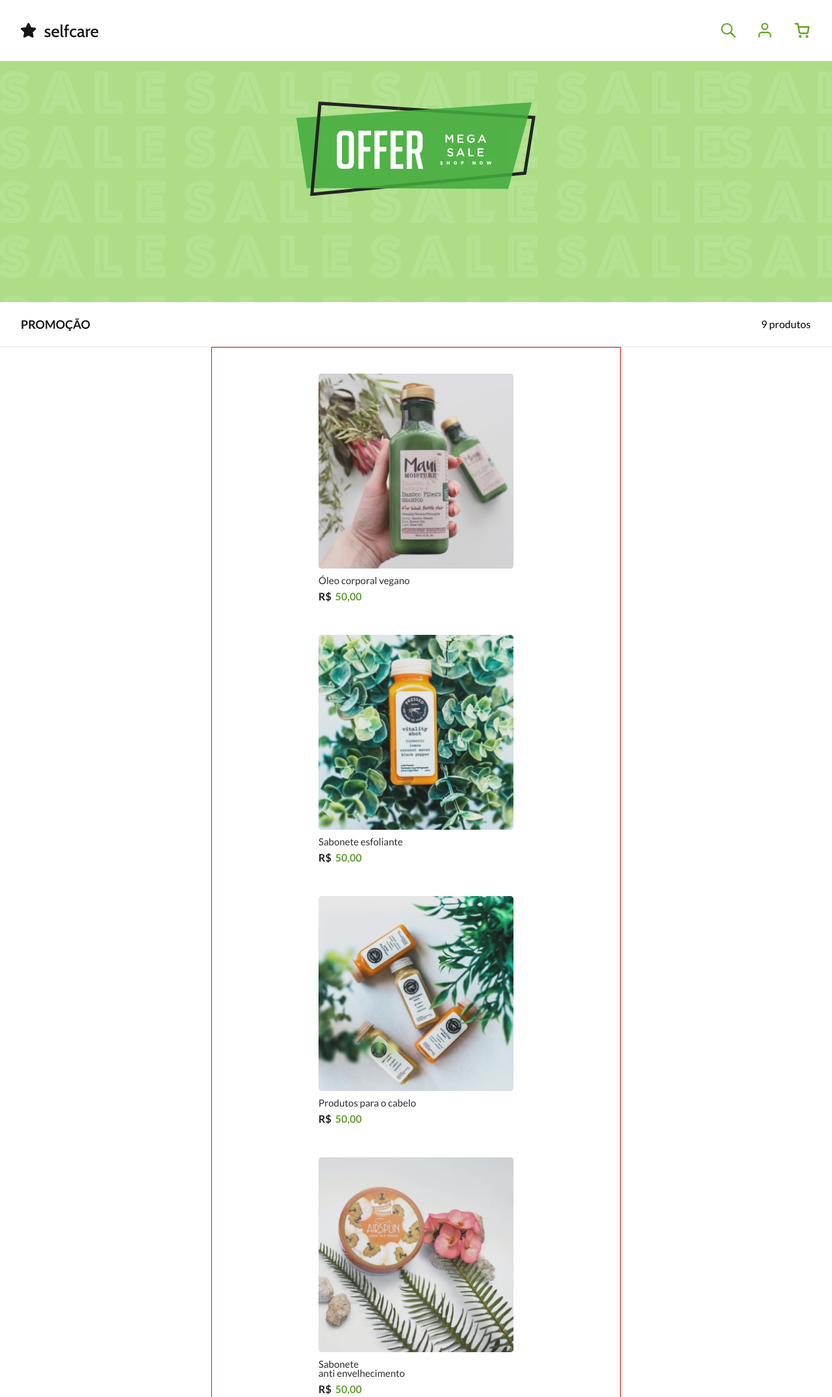
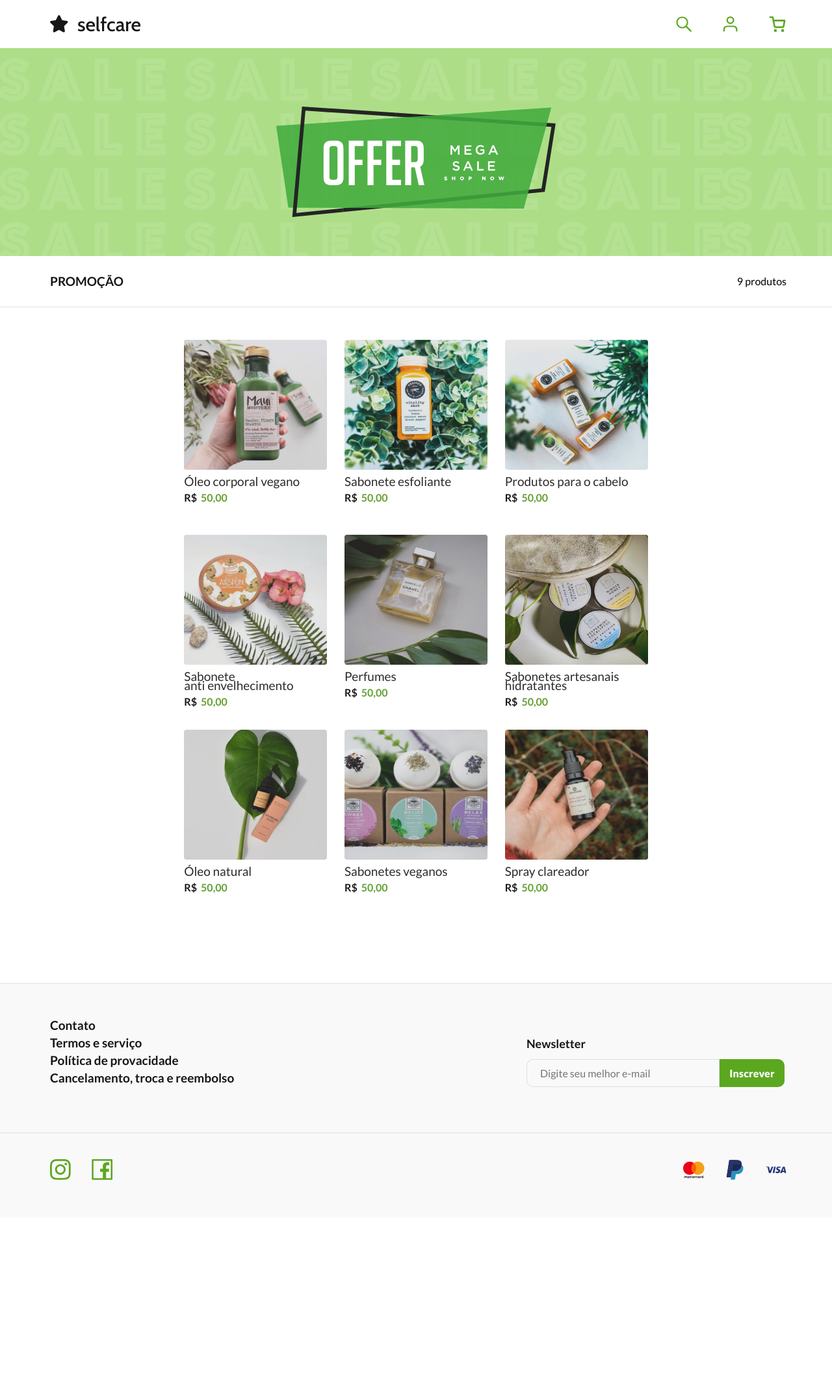
Before and after one commit to Edna06/shopNow, a website: page index.html in a window 1280 px wide. Shown: the top 2150 px of the page at 65% size. After the commit the page ends 1874 px from the top, so only its background shows below. Drawn offline with nearby package versions, Linux system fonts and the light colour scheme.

Commit message:
adicionando resolução para tablet

```diff
--- a/index.html
+++ b/index.html
@@ -52,15 +52,21 @@
 
 
       <div class="know-more">
+
+        <div>
           <a href="/">Contato</a>
           <a href="/">Termos e serviço</a>
           <a href="/">Política de provacidade</a>
           <a href="/">Cancelamento, troca e reembolso</a>
+        </div>
 
         <div class="newsLetter">
           <label for="email">Newsletter</label>
+          <div class="input">
             <input type="email" name="email" id="email" placeholder="Digite seu melhor e-mail">
             <button>Inscrever</button>
+          </div>
+
         </div>
       </div>
     </main>
--- a/style.css
+++ b/style.css
@@ -20,7 +20,7 @@ body * {
 
 header {
   display: flex;
-  height: 9.4rem;
+  height: 6.4rem;
   align-items: center;
   justify-content: space-between;
   padding:0 3.28rem 0 3.2rem;
@@ -31,19 +31,19 @@ header {
 
 .logo-page {
   display: flex;
-  width: 12rem;
-  height: 3.1rem;
+  width: 10rem;
+  height: 2rem;
   justify-content: space-between;
   align-items: center;
 }
 
 .logo-page img {
-  width: 2.4rem;
-  height:3rem;
+  width: 2rem;
+  height:2.8rem;
 }
 
 .logo-page h3 {
-  font-size: 2.58rem;
+  font-size: 2.3rem;
   line-height: 3.1rem;
   font-family: 'Cabin', sans-serif;
   font-weight: 500;
@@ -53,8 +53,8 @@ header {
 }
 
 .option-icons {
-  width: 13.80rem;
-  height: 2.37rem;
+  width: 11rem;
+  height: 2rem;
   display: flex;
   justify-content: space-between;
 }
@@ -85,13 +85,13 @@ main .banner{
 
 main .image-banner img {
   margin: 5rem 0 5.7rem 0;
-  max-width: 36.8rem;
+  width: 36.8rem;
   height: 17rem;
 }
 
 .products .products-hader {
   border-bottom: 0.2px solid #a5a1a14f;
-  height: 6.89rem;
+  height: 5.9rem;
 
   display: flex;
   align-items: center;
@@ -106,7 +106,7 @@ main .image-banner img {
 
   font-style: normal;
   font-weight: 600;
-  font-size: 1.8rem;
+  font-size: 1.5rem;
   line-height: 16.8px;
   color: #161616;
 }
@@ -125,7 +125,7 @@ main #inventory {
 
 main .productsOnSale {
   max-width: 63rem;
-  padding: 4rem 4rem 5rem 4rem;
+  padding: 5rem 4rem 2rem 4rem;
   display: flex;
   justify-content: space-around;
   gap: 1rem;
@@ -134,14 +134,14 @@ main .productsOnSale {
 
 }
 
-.card {
+main .productsOnSale .card {
   transition: all 0.8s;
   filter: contrast(0.8);
 
-
+  margin-bottom:3rem ;
 }
 
-.card:hover {
+main .productsOnSale .card:hover {
     transform: scale(1.1);
     filter: brightness(1);
     cursor: pointer;
@@ -175,8 +175,6 @@ main .productsOnSale .card span{
 }
 
 /* saiba mais */
-
-
 main .know-more {
   background: #F9F9F9 ;
   padding: 4rem 4rem 5rem 4rem;
@@ -185,6 +183,11 @@ main .know-more {
   gap: 1.5rem;
 
   border-bottom: 0.2px solid #a5a1a14f;
+}
+
+main .know-more div {
+  display: flex;
+  flex-direction: column;
 }
 
 main .know-more a,
@@ -196,10 +199,14 @@ main .know-more .newsLetter input
   font-size: 1.6rem;
   line-height: 17px;
   text-decoration: none;
+  margin-bottom: 1rem;
 
   color: #161616;
 }
 
+main .know-more .newsLetter label {
+  margin-bottom: 0;
+}
 
 main .know-more .newsLetter {
   margin-top: 5.4rem;
@@ -210,6 +217,7 @@ main .know-more .newsLetter {
 
 main .know-more .newsLetter input{
   height: 4.3rem;
+  width: 30rem;
 
   background: #F9F9F9;
   border: 0.2px solid #a5a1a14f;
@@ -220,6 +228,9 @@ main .know-more .newsLetter input{
 
 main .know-more .newsLetter button{
   height: 4.3rem;
+  width: 30rem;
+  margin-bottom:3rem ;
+
   background-color: #5CA720;
   border: none;
   border-radius: .4rem;
@@ -249,6 +260,8 @@ footer {
   padding: 2.7rem 3.1rem 3.5rem 3.4rem ;
   display: flex;
   justify-content: space-between;
+
+  background:  #F9F9F9;
 }
 
 footer .networks,
@@ -259,45 +272,137 @@ footer .payments{
   gap: 1.5rem;
 }
 
-
 footer a img {
   width: 3rem;
   height: 3rem;
-
 }
 
-
 /* adicionando  redimensionamento */
-
-@media (min-width: 1024px) {
+@media (min-width: 768px) {
 
 
+  /* header */
+  header {
+    height: 7.4rem;
+    padding: 0 7rem 0 7.7rem;
+  }
+
+  .logo-page {
+    width: 14rem;
+    height: 3rem;
+  }
+
+  .logo-page img {
+    width: 2.8rem;
+    height: 2.8rem;
+  }
+
+  .logo-page h3 {
+    font-size: 3rem;
+  }
+
+  .option-icons {
+    width: 17rem;
+    height: 2.5rem;
+  }
+
+  main .image-banner img {
+    margin: 5rem 0 5.7rem 0;
+    width: 43rem;
+    height: 19rem;
+  }
+
+/* main */
+
+  main .products .products-hader {
+    height: 7.89rem;
+    padding: 0 7rem 0 7.7rem;
+  }
+
+  .products .products-hader h3 {
+    font-size: 1.9rem;
+  }
+
   main .banner{
-    height: 37.1rem;
+    height: 32rem;
 
+    align-items: center;
+    padding-top: 3rem;
+  }
+
+  /* configurando cards */
+  main .productsOnSale {
+    min-width: 81rem;
   }
 
 
-
-
-
-
-
-
-
-
-    main .productsOnSale {
-    gap: 5rem;
-
-    border: 1px solid red;
+  main .productsOnSale .card {
+  min-width: 22rem;
+  height: 26rem
   }
 
 
-    main .productsOnSale .card img {
-      width: 30rem;
-      height: 30rem;
-    }
+  main .productsOnSale .card img {
+    width: 22rem;
+    height: 20rem;
+  }
 
 
+  main .productsOnSale .card p {
+    font-size: 1.9rem;
+  }
+
+  main .know-more {
+    display: flex;
+    flex-direction: row;
+    justify-content: space-between;
+    align-items: center;
+
+    padding: 3rem 7rem 4rem 7.7rem;
+  }
+
+  main .know-more a {
+  font-size: 1.9rem;
+  }
+
+  main .know-more .newsLetter {
+    width: 40rem;
+  }
+
+
+  main .know-more .newsLetter label{
+    font-size: 1.8rem;
+  }
+
+  main .know-more .newsLetter .input{
+    display: flex;
+    flex-direction: row;
+  }
+
+  main .know-more .newsLetter input{
+    width: 29.7rem;
+    border-radius: 1rem 0rem 0rem 1rem;
+  }
+
+  main .know-more .newsLetter button{
+    width: 10rem;
+    border-radius: 0rem 1rem 1rem 0rem;
+  }
+
+
+  /* footer */
+  footer {
+    padding: 4rem 7rem 5.4rem 7.7rem ;
+  }
+
+  footer .networks,
+  footer .payments{
+    gap: 3rem;
+  }
+
+  footer a img {
+    width: 3.3rem;
+    height: 3.3rem;
+  }
 
 }
```
Also changed, not shown: package.json (added, +22 -0 lines), 1 other file. Lines whose indentation alone changed are shown as unchanged.
